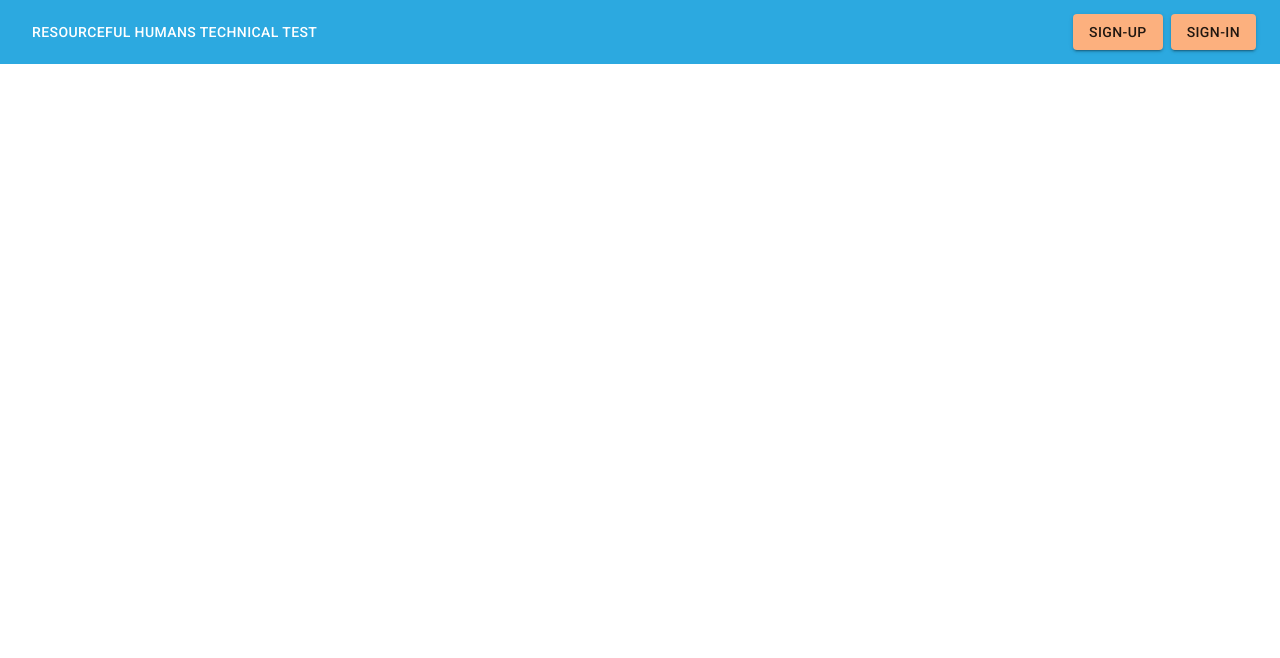
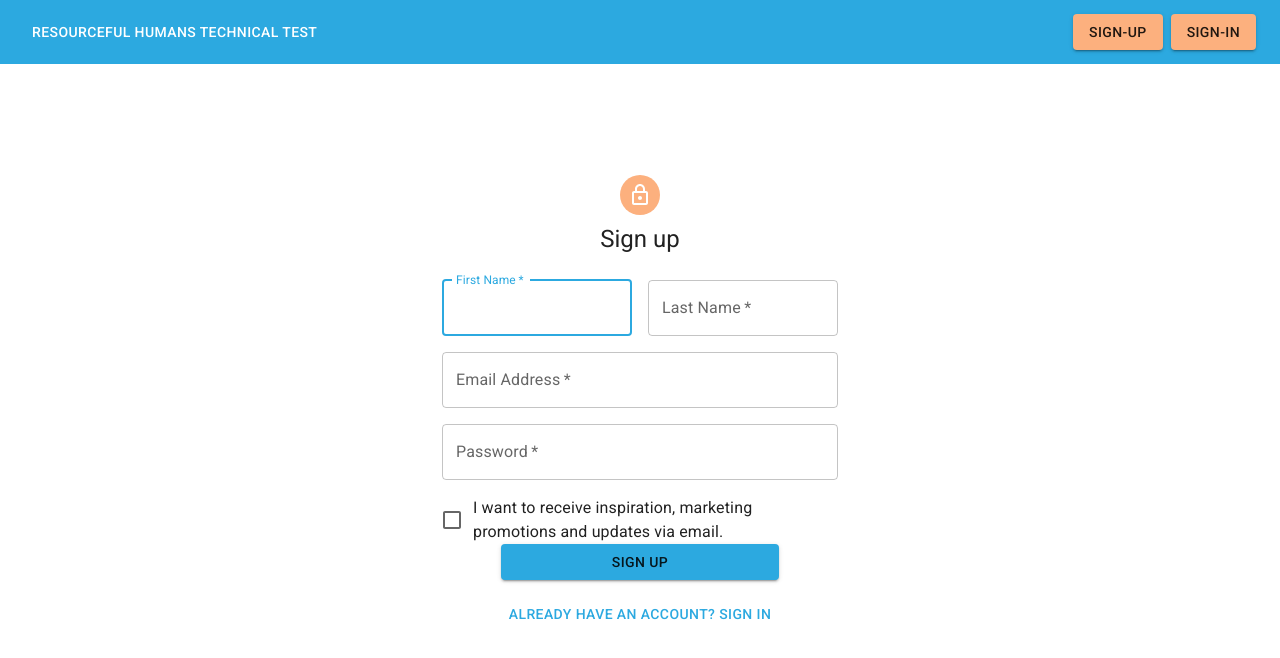
Before and after one commit to yk-42/qwerty, a React (Create React App) app: page /auth/sign-up in a window 1280 px wide. Shown: the top 658 px of the page. Built offline with nearby package versions, Linux system fonts and the light colour scheme.

Commit message:
feat: :zap: update misc. pages and components.

```diff
--- a/src/components/security/RequireAuth.js
+++ b/src/components/security/RequireAuth.js
@@ -1,19 +1,26 @@
+import PropTypes from 'prop-types'
+
 import React from 'react'
-
-import PropTypes from 'prop-types'
-import {
-  Navigate,
-  useLocation
-} from 'react-router-dom'
+import { Navigate, useLocation } from 'react-router-dom'
 
 import { useAuth } from '../../hooks/useAuth'
 
-export function RequireAuth ({ children }) {
-  const auth = useAuth()
+export function RequireAuth({ children }) {
+  const { isAuth } = useAuth()
   const location = useLocation()
-
-  if (!auth.user) {
-    return <Navigate to="/login" state={{ from: location }} replace />
+  console.log({ isAuth, location, children })
+  if (!isAuth()) {
+    return (
+      <Navigate
+        to="/401"
+        state={{
+          from: location,
+          errorCode: '401',
+          errorMessage: 'Authorization Required.'
+        }}
+        replace
+      />
+    )
   }
 
   return children
--- a/src/pages/auth/SignIn.js
+++ b/src/pages/auth/SignIn.js
@@ -1,5 +1,94 @@
-import React from 'react'
+import LockOutlinedIcon from '@mui/icons-material/LockOutlined'
+import { Container, Stack } from '@mui/material'
+import Avatar from '@mui/material/Avatar'
+import Box from '@mui/material/Box'
+import Button from '@mui/material/Button'
+import Checkbox from '@mui/material/Checkbox'
+import FormControlLabel from '@mui/material/FormControlLabel'
+import Grid from '@mui/material/Grid'
+import TextField from '@mui/material/TextField'
+import Typography from '@mui/material/Typography'
+
+import * as React from 'react'
+import { Link } from 'react-router-dom'
+
+import { routePaths } from '../../routes/route-tools'
 
 export function SignIn() {
-  return <div>Default Sign-in</div>
+  const handleSubmit = (event) => {
+    event.preventDefault()
+    const data = new FormData(event.currentTarget)
+    // eslint-disable-next-line no-console
+    console.log({
+      email: data.get('email'),
+      password: data.get('password')
+    })
+  }
+
+  return (
+    <Container component="main" maxWidth="xs">
+      <Box
+        sx={{
+          height: '100vh',
+          display: 'flex',
+          flexDirection: 'column',
+          justifyContent: 'center',
+          alignItems: 'center'
+        }}
+      >
+        <Avatar sx={{ m: 1, bgcolor: 'secondary.main' }}>
+          <LockOutlinedIcon />
+        </Avatar>
+        <Typography component="h1" variant="h5">
+          Sign in
+        </Typography>
+        <Box component="form" onSubmit={handleSubmit} noValidate sx={{ mt: 1 }}>
+          <TextField
+            margin="normal"
+            required
+            fullWidth
+            id="email"
+            label="Email Address"
+            name="email"
+            autoComplete="email"
+            autoFocus
+          />
+          <TextField
+            margin="normal"
+            required
+            fullWidth
+            name="password"
+            label="Password"
+            type="password"
+            id="password"
+            autoComplete="current-password"
+          />
+          <FormControlLabel
+            control={<Checkbox value="remember" color="primary" />}
+            label="Remember me"
+          />
+          <Grid
+            container
+            justifyContent={'center'}
+            alignItems={'center'}
+            item
+            xs={12}
+          >
+            <Stack spacing={2}>
+              <Button type="submit" variant="contained" mx={2}>
+                Sign In
+              </Button>
+              <Button
+                LinkComponent={Link}
+                to={routePaths.SIGN_UP}
+                variant="text"
+              >
+                {"Don't have an account? Sign Up"}
+              </Button>
+            </Stack>
+          </Grid>
+        </Box>
+      </Box>
+    </Container>
+  )
 }
--- a/src/pages/auth/SignUp.js
+++ b/src/pages/auth/SignUp.js
@@ -1,5 +1,121 @@
-import React from 'react'
+import LockOutlinedIcon from '@mui/icons-material/LockOutlined'
+import { Container, Stack } from '@mui/material'
+import Avatar from '@mui/material/Avatar'
+import Box from '@mui/material/Box'
+import Button from '@mui/material/Button'
+import Checkbox from '@mui/material/Checkbox'
+import FormControlLabel from '@mui/material/FormControlLabel'
+import Grid from '@mui/material/Grid'
+import TextField from '@mui/material/TextField'
+import Typography from '@mui/material/Typography'
+
+import * as React from 'react'
+import { Link } from 'react-router-dom'
+
+import { routePaths } from '../../routes/route-tools'
 
 export function SignUp() {
-  return <div>Sign-Up</div>
+  const handleSubmit = (event) => {
+    event.preventDefault()
+    const data = new FormData(event.currentTarget)
+    // eslint-disable-next-line no-console
+    console.log({
+      email: data.get('email'),
+      password: data.get('password')
+    })
+  }
+
+  return (
+    <Container component="main" maxWidth="xs">
+      <Box
+        sx={{
+          height: '100vh',
+          display: 'flex',
+          flexDirection: 'column',
+          justifyContent: 'center',
+          alignItems: 'center'
+        }}
+      >
+        <Avatar sx={{ m: 1, bgcolor: 'secondary.main' }}>
+          <LockOutlinedIcon />
+        </Avatar>
+        <Typography component="h1" variant="h5">
+          Sign up
+        </Typography>
+        <Box component="form" noValidate onSubmit={handleSubmit} sx={{ mt: 3 }}>
+          <Grid container spacing={2}>
+            <Grid item xs={12} sm={6}>
+              <TextField
+                autoComplete="given-name"
+                name="firstName"
+                required
+                fullWidth
+                id="firstName"
+                label="First Name"
+                autoFocus
+              />
+            </Grid>
+            <Grid item xs={12} sm={6}>
+              <TextField
+                required
+                fullWidth
+                id="lastName"
+                label="Last Name"
+                name="lastName"
+                autoComplete="family-name"
+              />
+            </Grid>
+            <Grid item xs={12}>
+              <TextField
+                required
+                fullWidth
+                id="email"
+                label="Email Address"
+                name="email"
+                autoComplete="email"
+              />
+            </Grid>
+            <Grid item xs={12}>
+              <TextField
+                required
+                fullWidth
+                name="password"
+                label="Password"
+                type="password"
+                id="password"
+                autoComplete="new-password"
+              />
+            </Grid>
+            <Grid item xs={12}>
+              <FormControlLabel
+                control={<Checkbox value="allowExtraEmails" color="primary" />}
+                label="I want to receive inspiration, marketing promotions and updates via email."
+              />
+            </Grid>
+          </Grid>
+
+          <Grid
+            container
+            justifyContent={'center'}
+            alignItems={'center'}
+            item
+            xs={12}
+          >
+            <Stack spacing={2}>
+              <Button type="submit" fullWidth variant="contained" my={2}>
+                Sign Up
+              </Button>
+              <Button
+                LinkComponent={Link}
+                to={routePaths.SIGN_IN}
+                variant="text"
+              >
+                {'Already have an account? Sign in'}
+              </Button>
+            </Stack>
+          </Grid>
+        </Box>
+      </Box>
+    </Container>
+  )
 }
--- a/src/pages/home/Landing.js
+++ b/src/pages/home/Landing.js
@@ -1,5 +1,56 @@
+import { Button, Grid, Stack, Typography } from '@mui/material'
+
 import React from 'react'
+import { Link } from 'react-router-dom'
+
+import landingPicture from '../../assets/img/landing/landing.png'
 
 export function Landing() {
-  return <div>Hello Landing</div>
+  return (
+    <Grid
+      container
+      spacing={0}
+      height={'100vh'}
+      alignContent="center"
+      justifyContent={'center'}
+    >
+      <Grid
+        item
+        container
+        xs={12}
+        md={6}
+        alignContent="center"
+        justifyContent={'center'}
+        spacing={4}
+      >
+        <Grid item xs={8}>
+          <Typography my={4} variant="h1" fontWeight={'900'} color="primary">
+            Welcome to your Awesome online gallery
+          </Typography>
+          <Typography variant="h4" fontWeight={'900'}>
+            📷Where you can post &amp; share all your media 📸
+          </Typography>
+        </Grid>
+        <Grid
+          item
+          xs={12}
+          container
+          alignContent="center"
+          justifyContent={'center'}
+        >
+          <Stack spacing={2} direction="row">
+            <Button LinkComponent={Link} to="/gallery" variant="contained">
+              Go to Gallery
+            </Button>
+            <Button LinkComponent={Link} to="/my-space/" variant="outlined">
+              Upload your Video
+            </Button>
+          </Stack>
+        </Grid>
+      </Grid>
+      <Grid item xs={12} md={5} flexWrap="wrap">
+        <img src={landingPicture} alt={'landing picture'} width={'100%'} />
+      </Grid>
+    </Grid>
+  )
 }
--- a/src/pages/security/ErrorPage.js
+++ b/src/pages/security/ErrorPage.js
@@ -1,19 +1,67 @@
-import './index.css'
-import React from 'react'
+import { Button, Divider, Grid, Link, Stack, Typography } from '@mui/material'
 import PropTypes from 'prop-types'
 
+import React from 'react'
+import { useLocation } from 'react-router-dom'
+
+// import './index.css'
+
+// <div className="error-container">
+//   <div>
+//     <h1 className="error-code">{errorCode || state?.errorCode || '404'}</h1>
+//     <div className="error-text-container">
+//       <h2 className="error-text">
+//         {errorMessage ||
+//           state?.errorMessage ||
+//           'This page could not be found'}
+//       </h2>
+//     </div>
+//   </div>
+//   <div>Go back to africa</div>
+// </div>
 export function ErrorPage({ errorCode, errorMessage }) {
+  const { state } = useLocation()
+  console.log(location)
   return (
-    <div className="error-container">
-      <div>
-        <h1 className="error-code">{errorCode || '404'}</h1>
-        <div className="error-text-container">
-          <h2 className="error-text">
-            {errorMessage || 'This page could not be found'}
-          </h2>
-        </div>
-      </div>
-    </div>
+    <Grid
+      container
+      spacing={0}
+      height={'100vh'}
+      alignContent="center"
+      justifyContent={'center'}
+    >
+      <Grid
+        xs={12}
+        item
+        container
+        height={'100vh'}
+        alignContent="center"
+        justifyContent={'center'}
+      >
+        <Stack spacing={2} direction="row">
+          <Typography>{errorCode || state?.errorCode || '404'}</Typography>
+          <Divider orientation="vertical" flexItem />
+          <Typography>
+            {errorMessage ||
+              state?.errorMessage ||
+              'This page could not be found'}
+          </Typography>
+        </Stack>
+        <Grid
+          xs={12}
+          item
+          container
+          alignContent="center"
+          justifyContent={'center'}
+        >
+          <Stack spacing={2} direction="row">
+            <Button link href="/" variant="text">
+              Return Home
+            </Button>
+          </Stack>
+        </Grid>
+      </Grid>
+    </Grid>
   )
 }
 
```
Also changed, not shown: src/assets/img/landing/landing.png (added).
